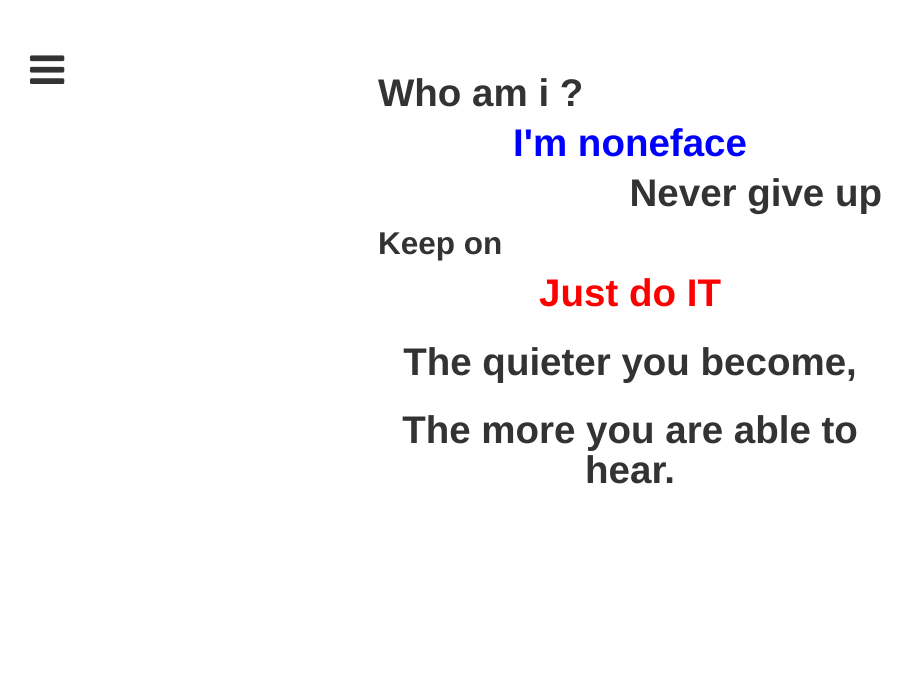
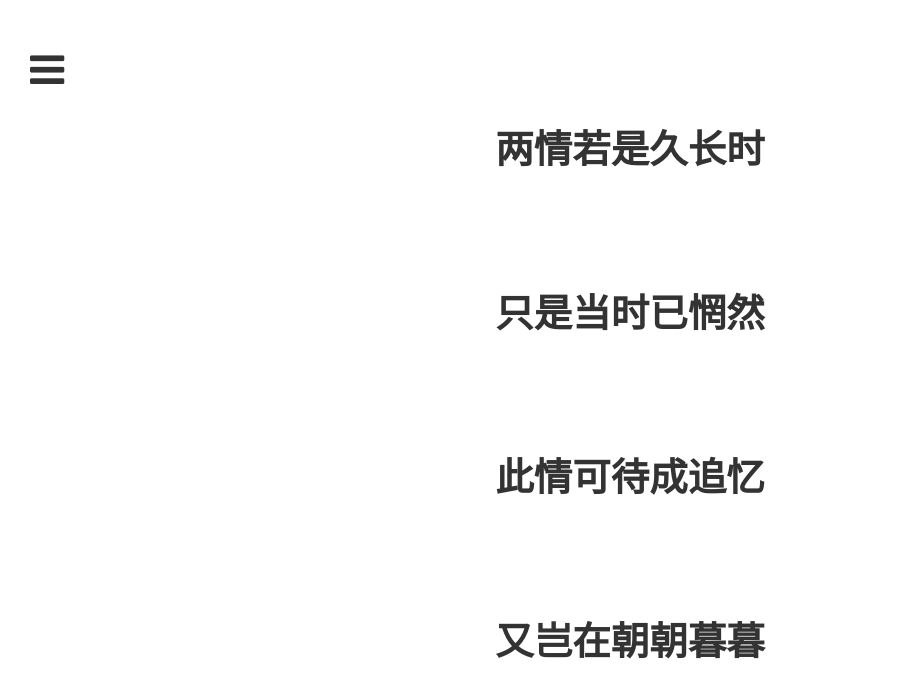
Before and after one commit to noneface/noneface.github.io, a Jekyll site: the page built from about-me.md, in a window 1280 px wide. Shown: the top 698 px of the page, without its empty margins (0-914 px from the left). Built offline with Jekyll 4.4.1, drawn with Linux system fonts in a browser that asks for light colours; nearby versions of some CDN libraries; Markdown is read by kramdown in place of the engine named in the settings.

Commit message:
fix about

```diff
--- a/about-me.md
+++ b/about-me.md
@@ -4,13 +4,15 @@ layout: default
 <div class="row">
   <div class="col-md-12 content">
     <div class="about">
-	<h1>Who am i ?</h1>
-	<h1 style="color:#0000FF;text-align:center;">I'm noneface</h1>
-	<h1 style="text-align:right;">Never give up</h1>
-	<h2 style="text-align:left;">Keep on</h2>
-	<h1 style="text-align:center;color:red;">Just do IT</h1>
-	<h1 style="text-align:center;line-height:2;">The quieter you become,</h1>
-	<h1 style="text-align:center;">The more you are able to hear.</h1>
     </div>
+	<h1 style="text-align:center;line-height:4;">两情若是久长时</h1>
+
+	<h1 style="text-align:center;line-height:4;">只是当时已惘然</h1>
+
+	<h1 style="text-align:center;line-height:4;">此情可待成追忆</h1>
+
+	<h1 style="text-align:center;line-height:4;">又岂在朝朝暮暮</h1>
+
+
   </div>
 </div>
```
